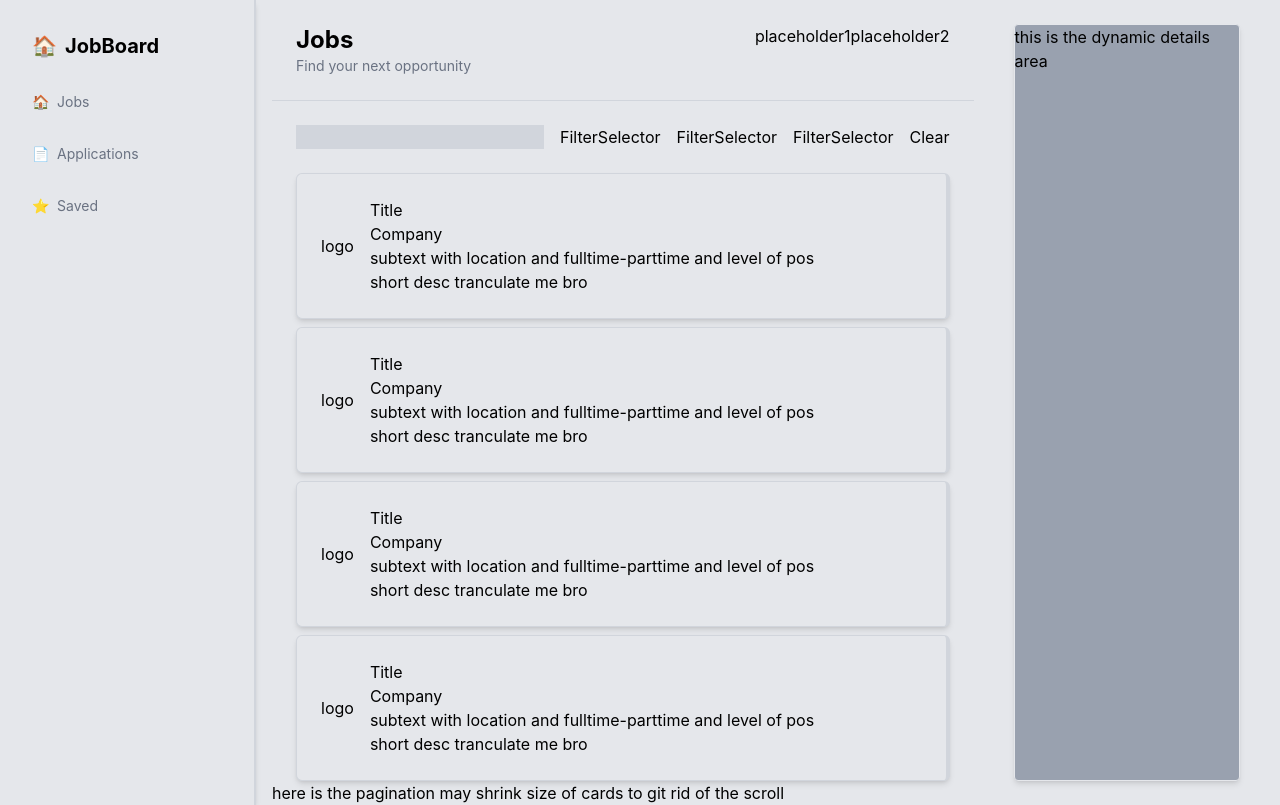
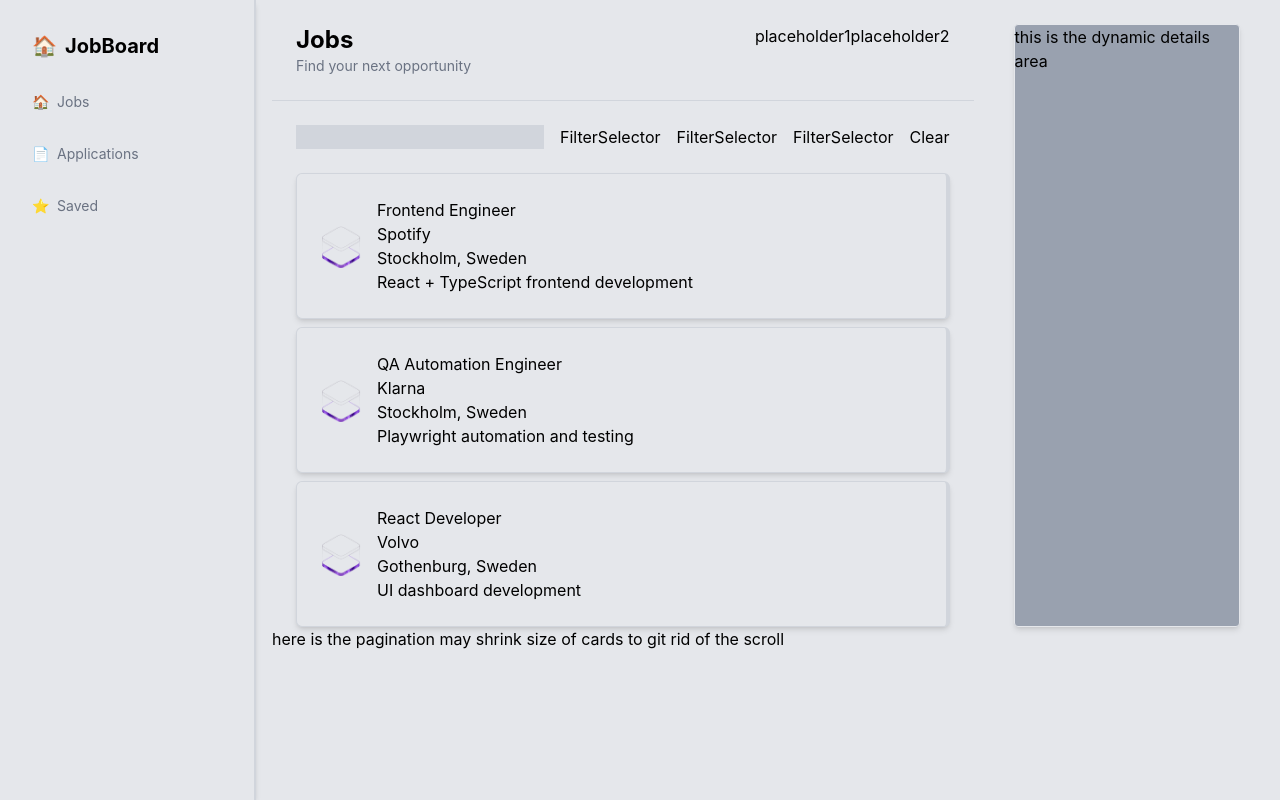
Before and after one commit to tarek-metwally-coder/job-board-dashboard, a React (Vite) app: page /jobs in a window 1280 px wide. Built offline with nearby package versions, Linux system fonts and the light colour scheme.

Commit message:
feat: simplify job routing to panel-based details and improve JobCard UI

```diff
--- a/src/App.tsx
+++ b/src/App.tsx
@@ -1,7 +1,6 @@
 import './App.css'
 import { BrowserRouter, Routes, Route, Navigate } from "react-router-dom";
 import JobsPage from "./pages/JobsPage";
-import JobDetails from "./pages/JobDetails";
 import AppLayout from './layouts/AppLayout';
 
 function App() {
@@ -10,11 +9,11 @@
     <BrowserRouter>
 
       <Routes>
-        <Route path='/' element={<Navigate to="/jobs" replace />} />
+        <Route path='/' element={<Navigate to='/jobs' replace />} />
 
-        <Route element={<AppLayout />}>
-          <Route path="/jobs" element={<JobsPage />} />
-          <Route path="/jobs/:id" element={<JobDetails />} />
+        <Route path='/jobs' element={<AppLayout />}>
+          <Route index element={<JobsPage />} />
+          <Route path=':id' element={<JobsPage />} />
 
         </Route>
 
--- a/src/components/JobCard.tsx
+++ b/src/components/JobCard.tsx
@@ -1,16 +1,19 @@
-function JobCard() {
+import type { Job } from "../data/jobs"
+
+type JobCardProps = Pick<Job, "title" | "company" | "location" | "logo" | "description">
+function JobCard({ title, company, location, logo, description }: JobCardProps) {
     return (
-        <div className="bg-gray-200 p-6 border border-r-4 rounded-md border-gray-300 shadow-md">
-            <div className="flex gap-4">
-                <div className="flex justify-center items-center">
-                    logo
+        <div className="bg-gray-200 p-6 border border-r-4 rounded-md border-gray-300 shadow-md hover:bg-gray-300">
+            <div className="flex gap-4 items-center">
+                <div className="w-10 h-10">
+                    <img src={logo} alt="logo" />
                 </div>
                 <div id="job-info">
-                    <h2>Title</h2>
-                    <h3>Company</h3>
-                    <p>subtext with location and fulltime-parttime and level of pos</p>
+                    <h2>{title}</h2>
+                    <h3>{company}</h3>
+                    <p>{location}</p>
 
-                    <p>short desc tranculate me bro</p>
+                    <p>{description}</p>
                 </div>
             </div>
 
--- a/src/data/jobs.ts
+++ b/src/data/jobs.ts
@@ -1,9 +1,11 @@
+import placeholderlogo from "../assets/hero.png"
 export type Job = {
   id: string;
   title: string;
   company: string;
   location: string;
   description: string;
+  logo: string;
 };
 
 export const jobs: Job[] = [
@@ -13,6 +15,7 @@
     company: "Spotify",
     location: "Stockholm, Sweden",
     description: "React + TypeScript frontend development",
+    logo: placeholderlogo,
   },
   {
     id: "2",
@@ -20,6 +23,8 @@
     company: "Klarna",
     location: "Stockholm, Sweden",
     description: "Playwright automation and testing",
+    logo: placeholderlogo,
+
   },
   {
     id: "3",
@@ -27,5 +32,7 @@
     company: "Volvo",
     location: "Gothenburg, Sweden",
     description: "UI dashboard development",
+    logo: placeholderlogo,
+
   },
 ];
--- a/src/pages/JobDetails.tsx
+++ /dev/null
@@ -1,11 +0,0 @@
-import { useParams } from "react-router-dom";
-
-export default function JobDetails() {
-  const { id } = useParams();
-
-  return (
-    <div className="max-w-4xl mx-auto p-6">
-      <h1 className="text-2xl font-bold">Job {id}</h1>
-    </div>
-  );
-}
--- a/src/pages/JobsPage.tsx
+++ b/src/pages/JobsPage.tsx
@@ -8,10 +8,22 @@
             <div className="flex-1">
                 <JobsHeader />
                 <div id="jobs-taple" className="px-6 flex flex-col gap-2">
-                    <JobCard />
-                    <JobCard />
-                    <JobCard />
-                    <JobCard />
+                    {
+                        jobs.map((job) => (
+                            <Link to={`/jobs/${job.id}`}>
+                                <JobCard
+                                    key={job.id}
+                                    title={job.title}
+                                    company={job.company}
+                                    location={job.location}
+                                    logo={job.logo}
+                                    description={job.description}
+                                />
+                            </Link>
+
+                        )
+                        )
+                    }
                 </div>
                 <div>here is the pagination may shrink size of cards to git rid of the scroll </div>
             </div>
```
